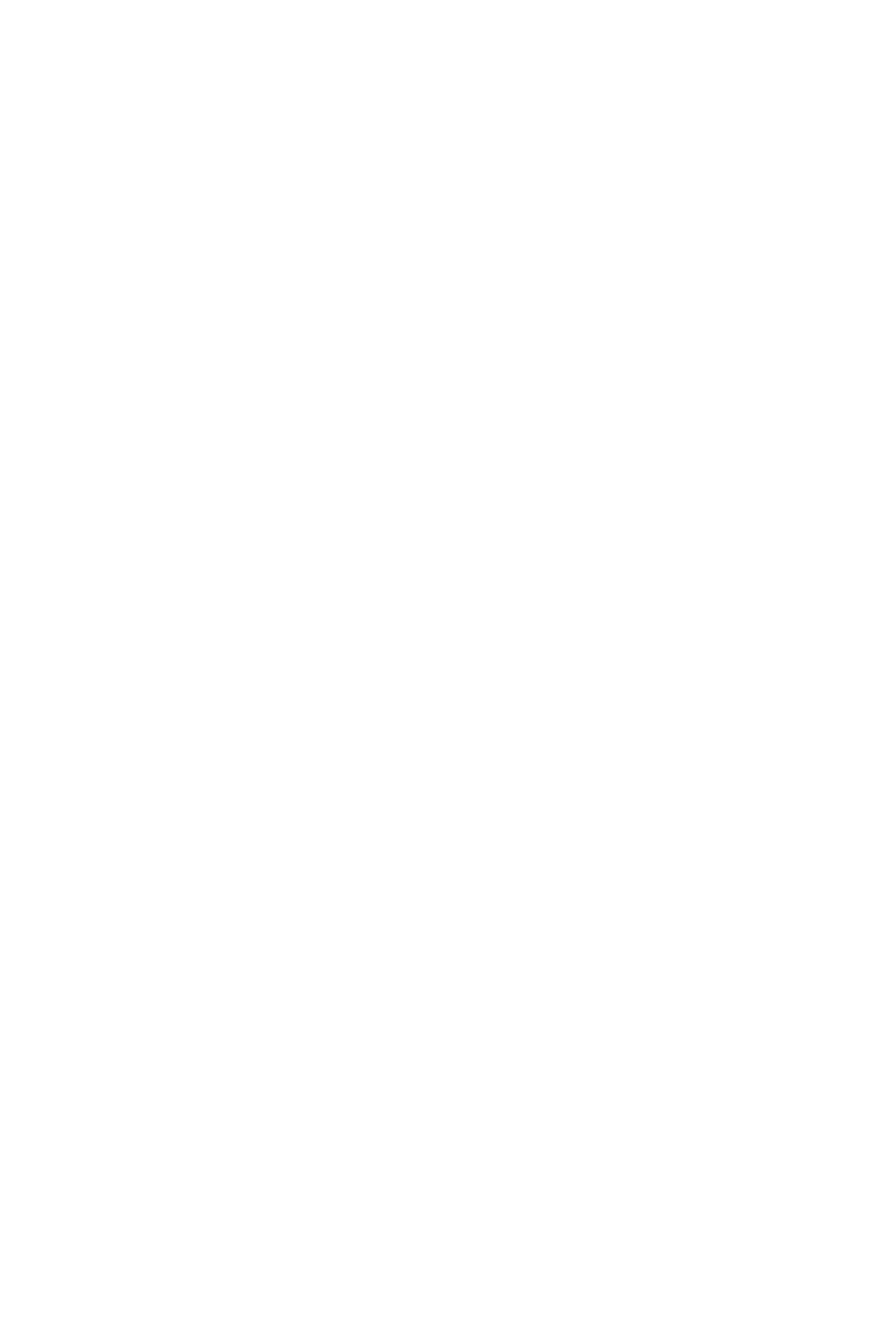
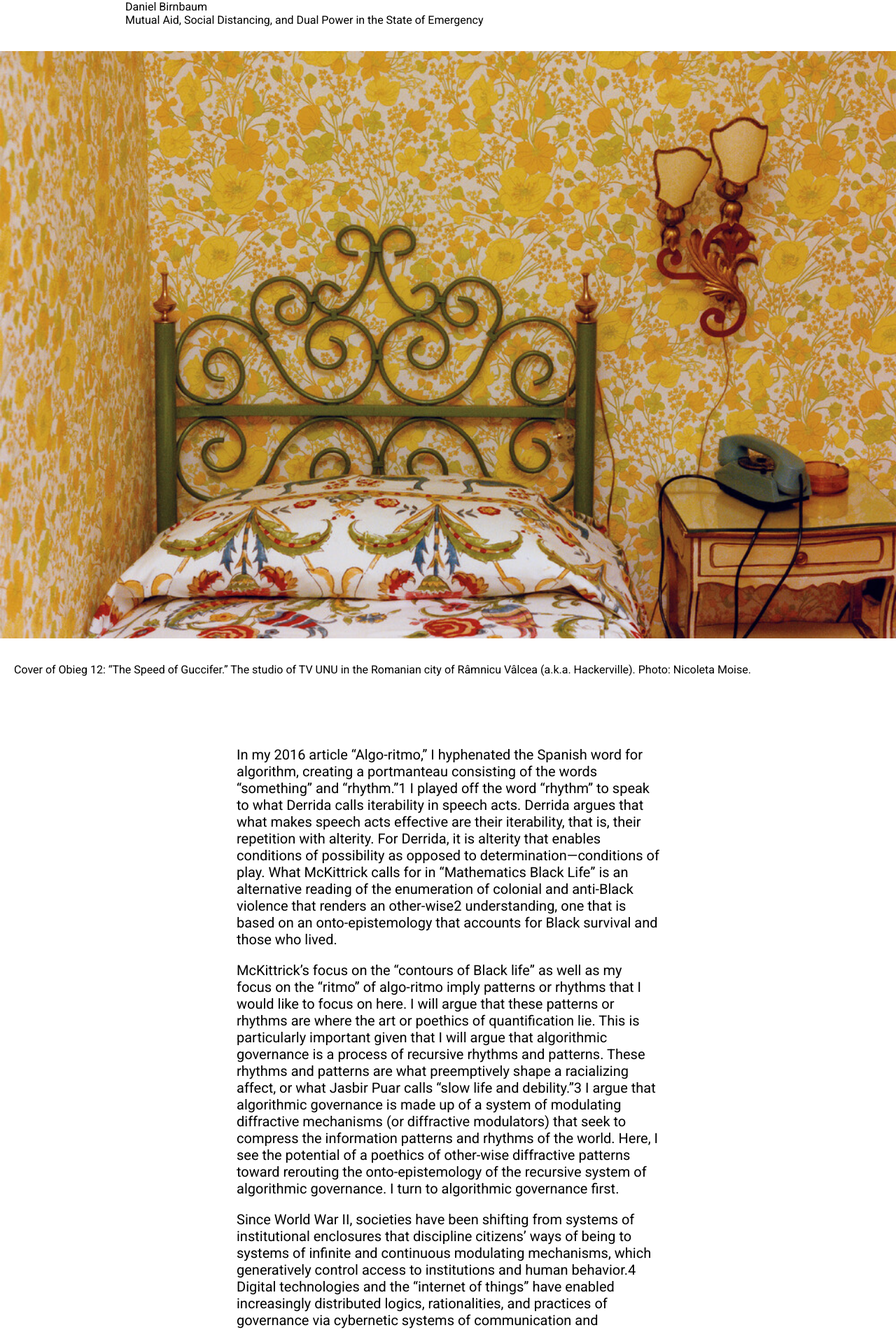
Before and after one commit to MZSkjaerstad/Prosesser_og_brukergrensesnitt, a Vue app: page / in a window 1280 px wide. Shown: the top 1900 px of the page at 70% size. Before the commit the page ends 800 px from the top, so only its background shows below. Built offline with nearby package versions, Linux system fonts and the light colour scheme.

Commit message:
article 3

```diff
--- a/src/components/Article.vue
+++ b/src/components/Article.vue
@@ -0,0 +1,91 @@
+<template>
+    <main class="article">
+        <div class="article__author">
+            {{ article.author }}
+        </div>
+
+        <div class="article__title">
+            {{ article.title }}
+        </div>
+
+        <figure class="article__picture">
+			<img class="picture" :src="article.picture"/>
+		</figure>
+
+        <div class="article__caption">
+            {{ article.caption }}
+        </div>
+
+        <div class="article__text">
+            <div class="text">
+                {{ article.text_1 }}
+            </div>
+
+            <div class="text">
+                {{ article.text_2 }}
+            </div>
+
+            <div class="text">
+                {{ article.text_3 }}
+            </div>
+
+            <div class="text">
+                {{ article.text_4 }}
+            </div>
+        </div>
+    </main>
+</template>
+
+<script>
+    export default {
+        data() {
+            return {
+                article: {
+                    author: 'Daniel Birnbaum',
+                    title: 'Mutual Aid, Social Distancing, and Dual Power in the State of Emergency',
+                    picture: '/assets/images/article_3.jpeg',
+                    caption: 'Cover of Obieg 12: “The Speed of Guccifer.” The studio of TV UNU in the Romanian city of Râmnicu Vâlcea (a.k.a. Hackerville). Photo: Nicoleta Moise.',
+                    text_1: 'In my 2016 article “Algo-ritmo,” I hyphenated the Spanish word for algorithm, creating a portmanteau consisting of the words “something” and “rhythm.”1 I played off the word “rhythm” to speak to what Derrida calls iterability in speech acts. Derrida argues that what makes speech acts effective are their iterability, that is, their repetition with alterity. For Derrida, it is alterity that enables conditions of possibility as opposed to determination—conditions of play. What McKittrick calls for in “Mathematics Black Life” is an alternative reading of the enumeration of colonial and anti-Black violence that renders an other-wise2 understanding, one that is based on an onto-epistemology that accounts for Black survival and those who lived.',
+                    text_2: 'McKittrick’s focus on the “contours of Black life” as well as my focus on the “ritmo” of algo-ritmo imply patterns or rhythms that I would like to focus on here. I will argue that these patterns or rhythms are where the art or poethics of quantification lie. This is particularly important given that I will argue that algorithmic governance is a process of recursive rhythms and patterns. These rhythms and patterns are what preemptively shape a racializing affect, or what Jasbir Puar calls “slow life and debility.”3 I argue that algorithmic governance is made up of a system of modulating diffractive mechanisms (or diffractive modulators) that seek to compress the information patterns and rhythms of the world. Here, I see the potential of a poethics of other-wise diffractive patterns toward rerouting the onto-epistemology of the recursive system of algorithmic governance. I turn to algorithmic governance first.',
+                    text_3: 'Since World War II, societies have been shifting from systems of institutional enclosures that discipline citizens’ ways of being to systems of infinite and continuous modulating mechanisms, which generatively control access to institutions and human behavior.4 Digital technologies and the “internet of things” have enabled increasingly distributed logics, rationalities, and practices of governance via cybernetic systems of communication and predictive control. While sovereign, discipline, and control technologies of capture continue to exist in concert, it is increasingly control that becomes the dominant logic of systems of governance.',
+                    text_4: 'Within this context of cybernetic systems of governance, control has become the guaranteed form of “truth.” That is, the assured path to “truth” is to shape the futurity of “truth” in the present. Thus, rather than try to prevent or deter the existence of what is empirically verifiable, cybernetic systems of control work via a play on temporality that manufactures a becoming-assemblage such as an event, organization, or body in the form of a threat, an anxiety, or desire to mold futurity in the present (or present futurity). In other words, regardless of whether a becoming-assemblage is empirically or objectively verifiable, a future event is constructed based on already existing predispositions or beliefs. The operative logic for such an environment of manufactured futurity is preemptive action.'
+                }
+            }
+        }
+    }
+</script>
+
+<style>
+    .article__author {
+        padding-left: 179px;
+    }
+
+    .article__title {
+        padding-left: 179px;
+    }
+
+    .article__picture {
+        display: flex;
+        height: 909px;
+        overflow: hidden;
+        align-items: center;
+    }
+
+    .picture {
+        width: 100%;
+        height: auto;
+    }
+
+    .article__caption {
+        padding-left: 20px;
+    }
+
+    .article__text {
+        padding: 100px 338px;
+        font-size: 20px;
+    }
+
+    .text {
+        padding-bottom: 20px;
+    }
+</style>
--- a/src/views/Home.vue
+++ b/src/views/Home.vue
@@ -1,11 +1,13 @@
-<template></template>
+<template>
+   <Article />
+</template>
 
 <script>
-// import { defineComponent } from 'vue'
+import Article from '../components/Article.vue'
 
 export default {
    components: {
-
+      Article
    }
 }
 </script>
```
